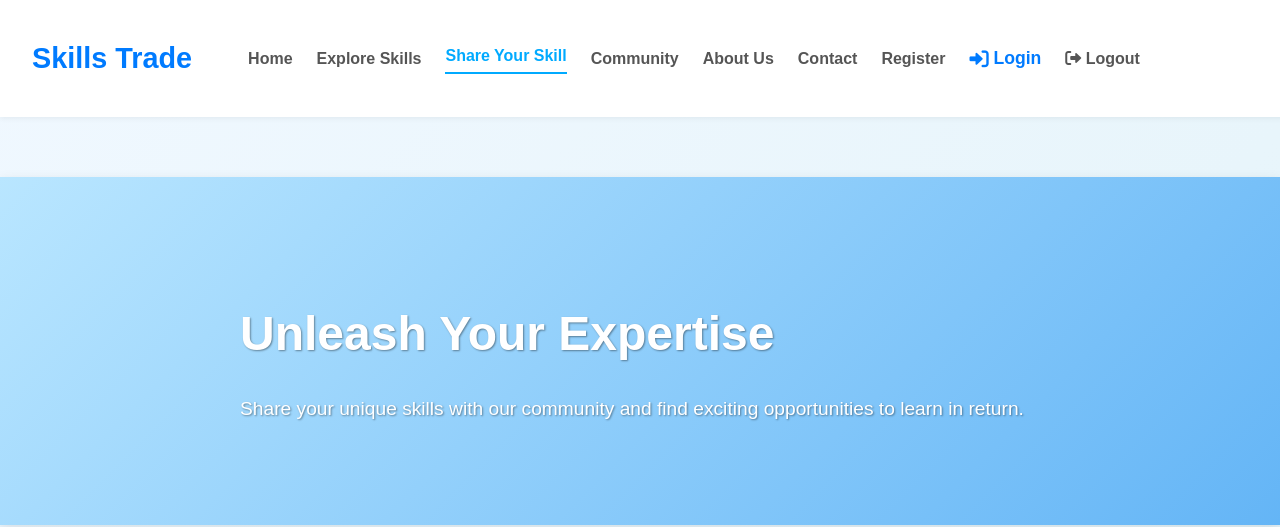
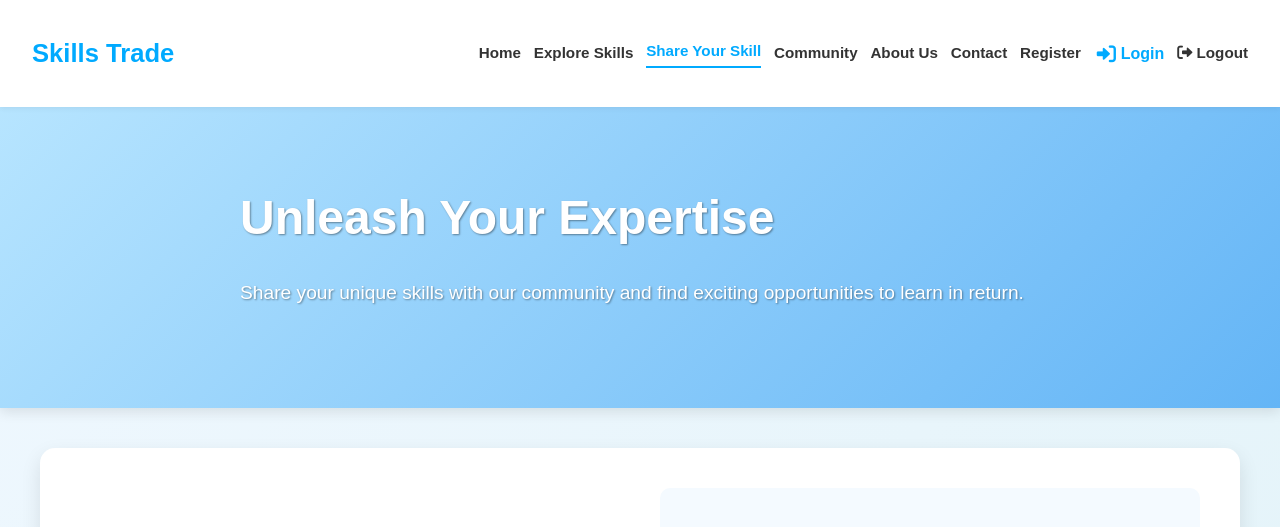
Before and after one commit to joud-7101/skillsTrade, a PHP site: page /HTML/ShareSkill.html in a window 1280 px wide; the page is wider, and only the part inside the window is pictured. Shown: the top 527 px of that part. Run offline with PHP 8.4, Linux system fonts and the light colour scheme.

Commit message:
Update HomePage.css

```diff
--- a/CSS/HomePage.css
+++ b/CSS/HomePage.css
@@ -3,30 +3,36 @@ body {
   font-family: "Arial", sans-serif;
   margin: 0;
   padding: 0;
-  background-color: #f7faff; /* Light background */
+  background-color: #f7faff;
   color: #333;
   line-height: 1.6;
 }
 
+.hero-illustration img {
+  max-width: 100%;
+  height: auto;
+}
+
+/* Header */
 header {
   background-color: #fff;
-  color: #333;
+  color: var(--text-dark);
   padding: 1rem 2rem;
   display: flex;
-  align-items: center; /* Vertically align items */
+  align-items: center;
+  justify-content: space-between;
   box-shadow: 0 2px 5px rgba(0, 0, 0, 0.05);
-  position: sticky;
+  position: fixed;
   top: 0;
   left: 0;
   width: 100%;
   z-index: 100;
-  justify-content: flex-start; /* Align items to the left */
 }
 
 header h1 {
   font-size: 1.8rem;
-  color: #007bff;
-  margin-right: 2rem; /* Add some spacing after the title */
+  color: #00aaff;
+  margin-right: 1rem;
 }
 
 header nav {
@@ -35,11 +41,12 @@ header nav {
 }
 
 header nav a {
-  margin-left: 1.5rem;
+  margin-left: 1rem;
   text-decoration: none;
-  color: #555;
+  color: var(--text-soft);
   font-weight: bold;
   transition: color 0.3s ease;
+  white-space: nowrap;
 }
 
 header nav a:hover {
@@ -61,9 +68,10 @@ header nav a.active::after {
 
 header nav a.login-icon {
   font-size: 1.1rem;
-  color: #007bff;
+  color: #00aaff;
   display: flex;
   align-items: center;
+  margin-left: 1rem;
 }
 
 header nav a.login-icon i {
@@ -75,8 +83,9 @@ header nav a.login-icon:hover {
   color: #00aaff;
 }
 
+/* Hero Section */
 .hero {
-  background: linear-gradient(135deg, #e0f7fa, #fff); /* Lively gradient */
+  background: linear-gradient(135deg, #e0f7fa, #fff);
   padding: 60px 20px;
   display: flex;
   justify-content: space-around;
@@ -105,7 +114,7 @@ header nav a.login-icon:hover {
 
 .register-btn {
   display: inline-block;
-  background-color: #00aaff; /* Brighter blue */
+  background-color: #00aaff;
   color: white;
   padding: 14px 30px;
   border-radius: 30px;
@@ -120,14 +129,15 @@ header nav a.login-icon:hover {
 }
 
 .hero-illustration img {
-  max-width: 150%; /*img size*/
+  max-width: 150%;
   height: auto;
 }
 
+/* How It Works Section */
 .how-it-works {
   padding: 60px 20px;
   text-align: center;
-  background-color: #f9f9f9; /* Light background */
+  background-color: #f9f9f9;
 }
 
 .how-it-works h2 {
@@ -161,7 +171,7 @@ header nav a.login-icon:hover {
 
 .step-number {
   display: inline-block;
-  background-color: #00aaff; /* Brighter blue */
+  background-color: #00aaff;
   color: white;
   font-size: 1.5rem;
   font-weight: bold;
@@ -181,8 +191,9 @@ header nav a.login-icon:hover {
   color: #555;
 }
 
+/* Footer Styles */
 footer {
-  background-color: #2c3e50; /* Darker footer */
+  background-color: #2c3e50;
   color: #fff;
   text-align: center;
   padding: 40px 20px;
@@ -210,35 +221,33 @@ footer p {
   color: #0088cc;
 }
 
-/* Responsive Design */
+*,
+*::before,
+*::after {
+  box-sizing: border-box;
+}
 
-@media (max-width: 768px) {
-  .hero {
-    flex-direction: column-reverse;
-    text-align: center;
+/* Responsive Design Enhancements */
+
+/* Small devices (phones, less than 576px) */
+@media (max-width: 575.98px) {
+  header {
+    padding: 0.8rem 1rem;
   }
 
-  .hero-content {
-    text-align: center;
-    margin-top: 2rem;
+  header h1 {
+    font-size: 1.2rem;
+    margin-right: 0.4rem;
   }
 
-  .hero-illustration img {
-    max-width: 100%; /* Adjust for smaller screens */
+  header nav a {
+    font-size: 0.8rem;
+    margin-left: 0.4rem;
   }
 
-  .steps {
-    flex-direction: column;
-    align-items: center;
+  header nav a.login-icon {
+    font-size: 0.8rem;
   }
-
-  .step {
-    width: 90%;
-    max-width: 400px;
-  }
-}
-
-@media (max-width: 576px) {
   .hero h2 {
     font-size: 2.2rem;
   }
@@ -248,10 +257,159 @@ footer p {
   }
 
   .hero-illustration img {
-    max-width: 90%; /* Adjust for mobile */
+    max-width: 90%;
   }
 
   .step {
     width: 100%;
   }
+
+  header nav a {
+    margin-left: 1rem;
+    font-size: 0.95rem;
+  }
+
+  .register-btn {
+    padding: 12px 25px;
+    font-size: 1rem;
+  }
 }
+
+/* Medium devices (tablets, 576px to 768px) */
+@media (min-width: 576px) and (max-width: 767.98px) {
+  header {
+    padding: 0.8rem 1rem;
+  }
+
+  header h1 {
+    font-size: 1.2rem;
+    margin-right: 0.4rem;
+  }
+
+  header nav a {
+    font-size: 0.8rem;
+    margin-left: 0.4rem;
+  }
+
+  header nav a.login-icon {
+    font-size: 0.8rem;
+  }
+  .hero {
+    flex-direction: column-reverse;
+    text-align: center;
+    padding: 40px 15px;
+  }
+
+  .hero-content {
+    text-align: center;
+    margin-top: 2rem;
+  }
+
+  .hero-illustration img {
+    max-width: 100%;
+  }
+
+  .step {
+    width: 90%;
+    max-width: 400px;
+  }
+
+  header nav a {
+    margin-left: 1.2rem;
+  }
+
+  .register-btn {
+    padding: 13px 28px;
+  }
+}
+
+/* Large tablets and small desktops (768px to 992px) */
+@media (min-width: 768px) and (max-width: 991.98px) {
+  header h1 {
+    font-size: 1.4rem;
+    margin-right: 0.6rem;
+  }
+
+  header nav a {
+    font-size: 0.9rem;
+    margin-left: 0.6rem;
+  }
+
+  header nav a.login-icon {
+    font-size: 0.9rem;
+  }
+  .hero {
+    flex-direction: row;
+    padding: 50px 25px;
+    text-align: left;
+  }
+
+  .hero-content {
+    max-width: 480px;
+  }
+
+  .hero h2 {
+    font-size: 2.4rem;
+  }
+
+  .register-btn {
+    font-size: 1.05rem;
+    padding: 13px 28px;
+  }
+
+  .steps {
+    gap: 20px;
+  }
+
+  .step {
+    width: 280px;
+  }
+
+  header nav a {
+    margin-left: 1.3rem;
+  }
+}
+
+/* Desktops (992px and up) */
+@media (min-width: 992px) {
+  header h1 {
+    font-size: 1.6rem;
+    margin-right: 0.8rem;
+  }
+
+  header nav a {
+    margin-left: 0.8rem;
+    font-size: 0.95rem;
+  }
+
+  header nav a.login-icon {
+    font-size: 1rem;
+  }
+  .hero {
+    padding: 60px 40px;
+  }
+
+  .hero-illustration img {
+    max-width: 120%;
+  }
+
+  .hero-content {
+    max-width: 500px;
+  }
+
+  .hero h2 {
+    font-size: 2.8rem;
+  }
+
+  .register-btn {
+    padding: 14px 30px;
+  }
+
+  .steps {
+    gap: 30px;
+  }
+
+  .step {
+    width: 300px;
+  }
+}
```
